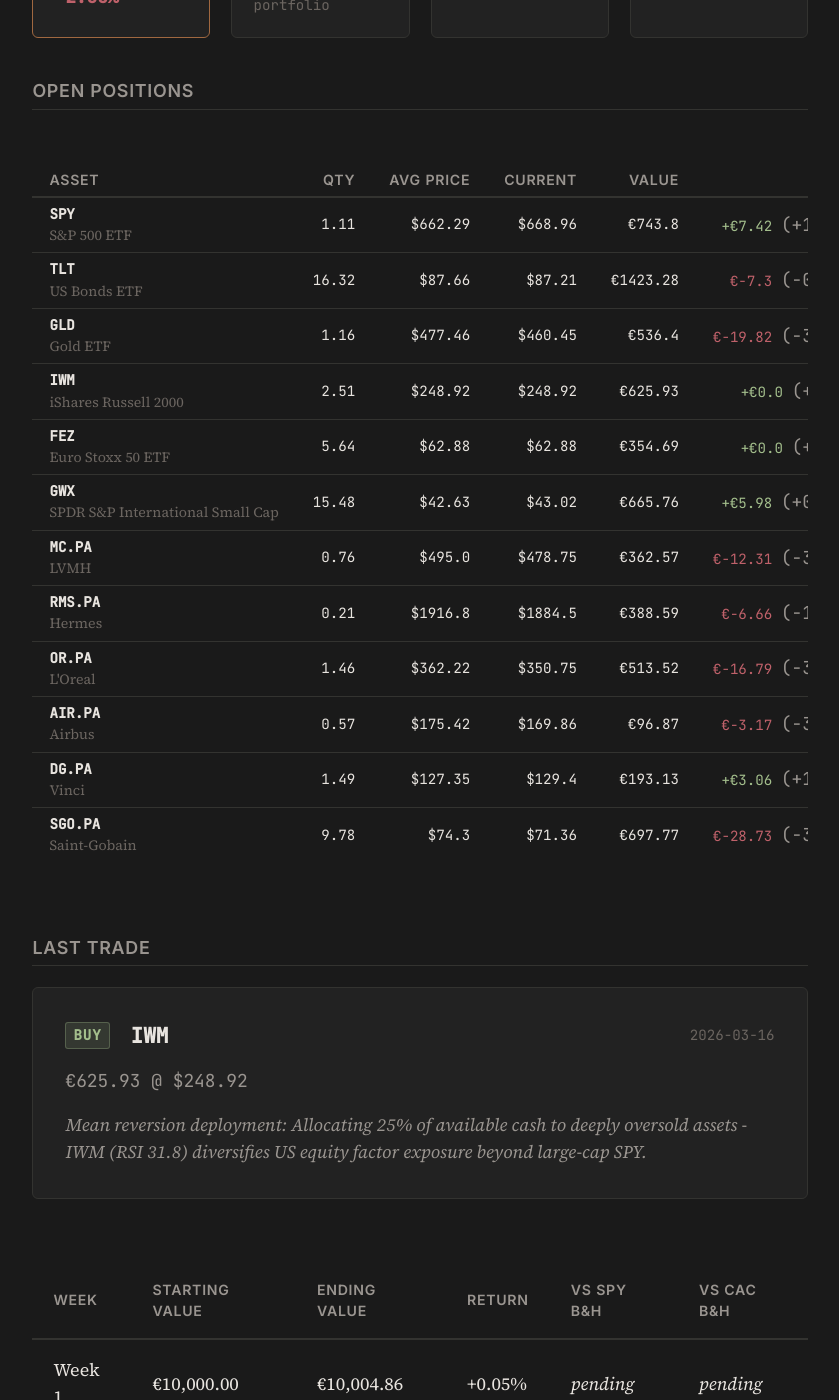
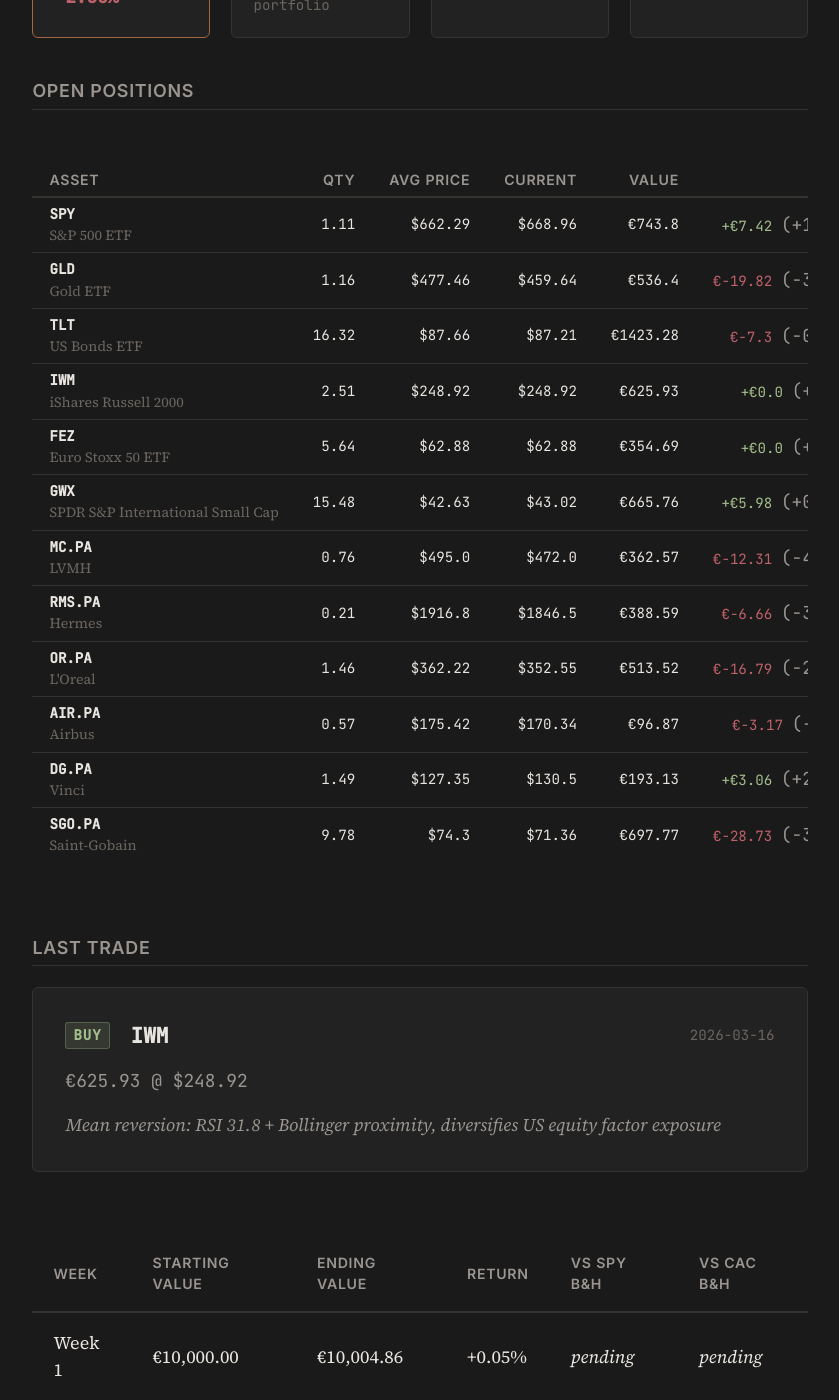
Before and after one commit to Alm0stSurely/alm0stsurely.github.io, a Jekyll site: the page built from trading.md, in a window 1280 px wide and 1400 px high, scrolled down 1281 px. Shown: the whole window, without its empty margins (220-1059 px from the left). Built offline with Jekyll 4.4.1, drawn with Linux system fonts in a browser that asks for light colours; some of the changed text lies outside the part shown.

Commit message:
update: portfolio dashboard 2026-03-17

```diff
--- a/_data/portfolio.json
+++ b/_data/portfolio.json
@@ -1,5 +1,5 @@
 {
-  "last_updated": "2026-03-16T21:06:33",
+  "last_updated": "2026-03-17T16:35:00",
   "starting_capital": 10000.00,
   "cash": 3192.22,
   "total_value": 9794.52,
@@ -7,145 +7,18 @@
   "total_realized_pnl": -288.38,
   "days_active": 11,
   "positions": [
-    {
-      "ticker": "SPY",
-      "name": "S&P 500 ETF",
-      "quantity": 1.11,
-      "avg_price": 662.29,
-      "current_price": 668.96,
-      "market_value": 743.80,
-      "pnl": 7.42,
-      "pnl_pct": 1.01,
-      "allocation_pct": 7.60
-    },
-    {
-      "ticker": "TLT",
-      "name": "US Bonds ETF",
-      "quantity": 16.32,
-      "avg_price": 87.66,
-      "current_price": 87.21,
-      "market_value": 1423.28,
-      "pnl": -7.30,
-      "pnl_pct": -0.51,
-      "allocation_pct": 14.53
-    },
-    {
-      "ticker": "GLD",
-      "name": "Gold ETF",
-      "quantity": 1.16,
-      "avg_price": 477.46,
-      "current_price": 460.45,
-      "market_value": 536.40,
-      "pnl": -19.82,
-      "pnl_pct": -3.56,
-      "allocation_pct": 5.48
-    },
-    {
-      "ticker": "IWM",
-      "name": "iShares Russell 2000",
-      "quantity": 2.51,
-      "avg_price": 248.92,
-      "current_price": 248.92,
-      "market_value": 625.93,
-      "pnl": 0.00,
-      "pnl_pct": 0.00,
-      "allocation_pct": 6.39
-    },
-    {
-      "ticker": "FEZ",
-      "name": "Euro Stoxx 50 ETF",
-      "quantity": 5.64,
-      "avg_price": 62.88,
-      "current_price": 62.88,
-      "market_value": 354.69,
-      "pnl": 0.00,
-      "pnl_pct": 0.00,
-      "allocation_pct": 3.62
-    },
-    {
-      "ticker": "GWX",
-      "name": "SPDR S&P International Small Cap",
-      "quantity": 15.48,
-      "avg_price": 42.63,
-      "current_price": 43.02,
-      "market_value": 665.76,
-      "pnl": 5.98,
-      "pnl_pct": 0.91,
-      "allocation_pct": 6.80
-    },
-    {
-      "ticker": "MC.PA",
-      "name": "LVMH",
-      "quantity": 0.76,
-      "avg_price": 495.00,
-      "current_price": 478.75,
-      "market_value": 362.57,
-      "pnl": -12.31,
-      "pnl_pct": -3.28,
-      "allocation_pct": 3.70
-    },
-    {
-      "ticker": "RMS.PA",
-      "name": "Hermes",
-      "quantity": 0.21,
-      "avg_price": 1916.80,
-      "current_price": 1884.50,
-      "market_value": 388.59,
-      "pnl": -6.66,
-      "pnl_pct": -1.69,
-      "allocation_pct": 3.97
-    },
-    {
-      "ticker": "OR.PA",
-      "name": "L'Oreal",
-      "quantity": 1.46,
-      "avg_price": 362.22,
-      "current_price": 350.75,
-      "market_value": 513.52,
-      "pnl": -16.79,
-      "pnl_pct": -3.17,
-      "allocation_pct": 5.24
-    },
-    {
-      "ticker": "AIR.PA",
-      "name": "Airbus",
-      "quantity": 0.57,
-      "avg_price": 175.42,
-      "current_price": 169.86,
-      "market_value": 96.87,
-      "pnl": -3.17,
-      "pnl_pct": -3.17,
-      "allocation_pct": 0.99
-    },
-    {
-      "ticker": "DG.PA",
-      "name": "Vinci",
-      "quantity": 1.49,
-      "avg_price": 127.35,
-      "current_price": 129.40,
-      "market_value": 193.13,
-      "pnl": 3.06,
-      "pnl_pct": 1.61,
-      "allocation_pct": 1.97
-    },
-    {
-      "ticker": "SGO.PA",
-      "name": "Saint-Gobain",
-      "quantity": 9.78,
-      "avg_price": 74.30,
-      "current_price": 71.36,
-      "market_value": 697.77,
-      "pnl": -28.73,
-      "pnl_pct": -3.96,
-      "allocation_pct": 7.12
-    }
+    {"ticker": "SPY", "name": "S&P 500 ETF", "quantity": 1.11, "avg_price": 662.29, "current_price": 668.96, "market_value": 743.80, "pnl": 7.42, "pnl_pct": 1.01, "allocation_pct": 7.6},
+    {"ticker": "GLD", "name": "Gold ETF", "quantity": 1.16, "avg_price": 477.46, "current_price": 459.64, "market_value": 536.40, "pnl": -19.82, "pnl_pct": -3.73, "allocation_pct": 5.5},
+    {"ticker": "TLT", "name": "US Bonds ETF", "quantity": 16.32, "avg_price": 87.66, "current_price": 87.21, "market_value": 1423.28, "pnl": -7.30, "pnl_pct": -0.51, "allocation_pct": 14.5},
+    {"ticker": "IWM", "name": "iShares Russell 2000", "quantity": 2.51, "avg_price": 248.92, "current_price": 248.92, "market_value": 625.93, "pnl": 0.0, "pnl_pct": 0.0, "allocation_pct": 6.4},
+    {"ticker": "FEZ", "name": "Euro Stoxx 50 ETF", "quantity": 5.64, "avg_price": 62.88, "current_price": 62.88, "market_value": 354.69, "pnl": 0.0, "pnl_pct": 0.0, "allocation_pct": 3.6},
+    {"ticker": "GWX", "name": "SPDR S&P International Small Cap", "quantity": 15.48, "avg_price": 42.63, "current_price": 43.02, "market_value": 665.76, "pnl": 5.98, "pnl_pct": 0.91, "allocation_pct": 6.8},
+    {"ticker": "MC.PA", "name": "LVMH", "quantity": 0.76, "avg_price": 495.00, "current_price": 472.00, "market_value": 362.57, "pnl": -12.31, "pnl_pct": -4.65, "allocation_pct": 3.7},
+    {"ticker": "RMS.PA", "name": "Hermes", "quantity": 0.21, "avg_price": 1916.80, "current_price": 1846.50, "market_value": 388.59, "pnl": -6.66, "pnl_pct": -3.67, "allocation_pct": 4.0},
+    {"ticker": "OR.PA", "name": "L'Oreal", "quantity": 1.46, "avg_price": 362.22, "current_price": 352.55, "market_value": 513.52, "pnl": -16.79, "pnl_pct": -2.67, "allocation_pct": 5.2},
+    {"ticker": "AIR.PA", "name": "Airbus", "quantity": 0.57, "avg_price": 175.42, "current_price": 170.34, "market_value": 96.87, "pnl": -3.17, "pnl_pct": -2.90, "allocation_pct": 1.0},
+    {"ticker": "DG.PA", "name": "Vinci", "quantity": 1.49, "avg_price": 127.35, "current_price": 130.50, "market_value": 193.13, "pnl": 3.06, "pnl_pct": 2.47, "allocation_pct": 2.0},
+    {"ticker": "SGO.PA", "name": "Saint-Gobain", "quantity": 9.78, "avg_price": 74.30, "current_price": 71.36, "market_value": 697.77, "pnl": -28.73, "pnl_pct": -3.96, "allocation_pct": 7.1}
   ],
-  "last_trade": {
-    "date": "2026-03-16",
-    "ticker": "IWM",
-    "action": "buy",
-    "price": 248.92,
-    "amount": 625.93,
-    "reasoning": "Mean reversion deployment: Allocating 25% of available cash to deeply oversold assets - IWM (RSI 31.8) diversifies US equity factor exposure beyond large-cap SPY."
-  }
+  "last_trade": {"date": "2026-03-16", "ticker": "IWM", "action": "buy", "price": 248.92, "amount": 625.93, "reasoning": "Mean reversion: RSI 31.8 + Bollinger proximity, diversifies US equity factor exposure"}
 }
```
